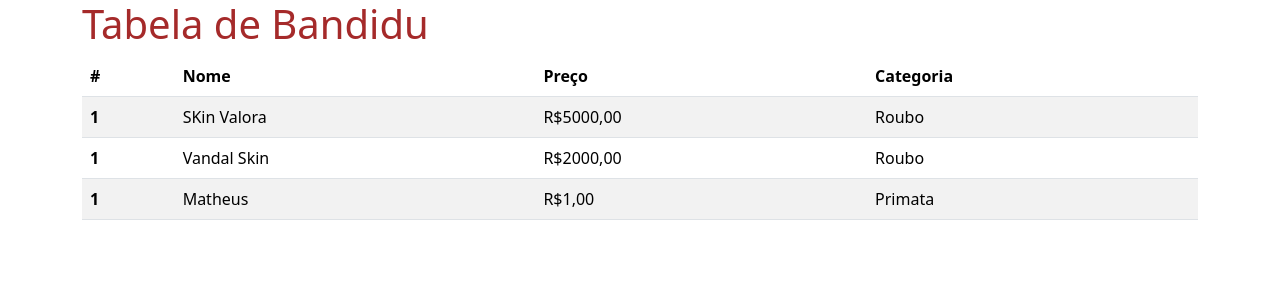
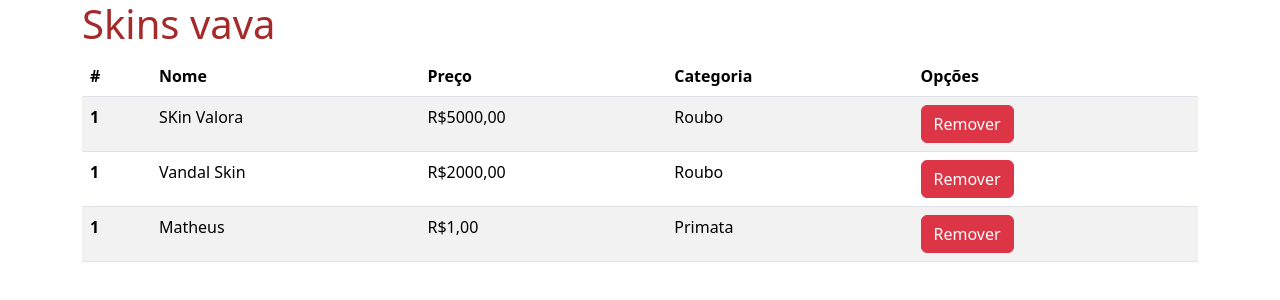
Before and after one commit to Legendes19/Project_Angular, an Angular app: page / in a window 1280 px wide. Shown: the top 300 px of the page. Built offline with nearby package versions, Linux system fonts and the light colour scheme; data requests are answered from the project's data file.

Commit message:
Add delete button

```diff
--- a/src/app/app.component.html
+++ b/src/app/app.component.html
@@ -1,5 +1,5 @@
 <div class="container">
-  <h1>Tabela de Bandidu</h1>
+  <h1>Skins vava</h1>
 </div>
 
 <style>
--- a/src/app/product.service.ts
+++ b/src/app/product.service.ts
@@ -12,4 +12,8 @@
   getProducts(): Observable<Product[]> {
     return this.http.get<Product[]>('http://localhost:3000/products');
   }
+
+  delete(product:Product): Observable<void>{
+    return this.http.delete<void>('http://localhost:3000/products/' + product.id);
+  }
 }
--- a/src/app/products-tables/products-tables.component.html
+++ b/src/app/products-tables/products-tables.component.html
@@ -7,6 +7,7 @@
         <th scope="col">Nome</th>
         <th scope="col">Preço</th>
         <th scope="col">Categoria</th>
+        <th scope="col">Opções</th>
       </tr>
     </thead>
     <tbody>
@@ -15,6 +16,7 @@
         <td>{{product.name}}</td>
         <td>R${{product.price}},00</td>
         <td>{{product.category}}</td>
+        <td><button class="btn btn-danger" (click)="delete(product)"> Remover</button></td>
       </tr>
 
     </tbody>
--- a/src/app/products-tables/products-tables.component.ts
+++ b/src/app/products-tables/products-tables.component.ts
@@ -19,4 +19,10 @@
       next: (data) => (this.products = data),
     });
   }
+
+  delete(product: Product){
+    this.service.delete(product).subscribe({
+      next: () => this.loadProducts()
+    })
+  }
 }
```
Also changed, not shown: 1 other file (tests, documents, lock files or other folders).
